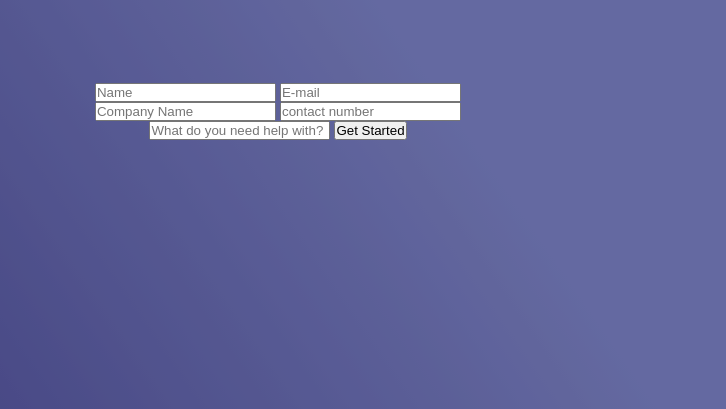
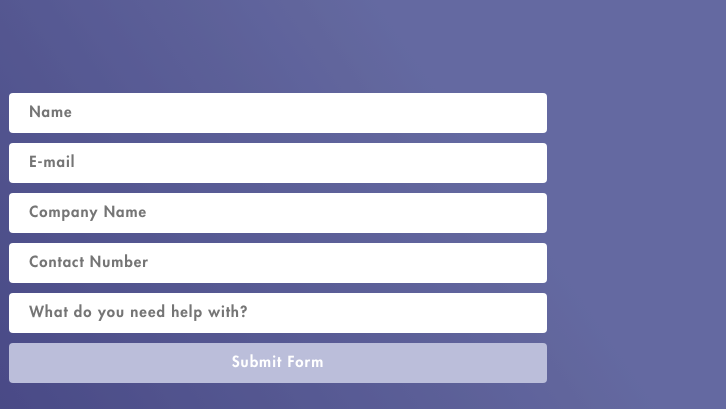
Before and after one commit to baimhanifkamil/B2B-Popup-Simplified, a plain HTML site: page index.html in a window 1280 px wide. Shown: the part 162-571 px from the top of the page, 554-1280 px from the left. Drawn offline with Linux system fonts and the light colour scheme; files whose address does not match are found by name; a web font is replaced by a local one.

Commit message:
Added Styles to form

```diff
--- a/css/style.css
+++ b/css/style.css
@@ -58,7 +58,9 @@ img.responsive {
   width: 70%;
   height: 100vh;
   margin-left: 30%;
-  overflow: hidden; }
+  overflow: hidden;
+}
+
 
      .main .input-area {
         height:55vh;
@@ -68,16 +70,30 @@ img.responsive {
         text-align: center;
         top:50%;margin-top:-200px;
         left:15%;
+         z-index:5;
 
         }
 
-            .input-name, .input-email,.input-company, .input-phone, .input-task, .form-submit{
+            .main .input-name, .main .input-email, .main .input-company, .main .input-phone, .main .input-task, .main .form-submit{
+
                 height:40px;
                 width: 100%;
                 border: 20px;
                 margin-top: 10px;
-                font-family:"Futura Std";
+                font-family:"FuturaStd-Heavy";
+                letter-spacing: 1px;
+                font-size: 15px;
+                padding-left: 20px;
+                border-radius: 4px;
+
             }
+
+            .main .form-submit{
+                color:white;
+                padding-left: 0px;
+                background:#BBBEDA;
+
+                }
 
 
 
--- a/index.html
+++ b/index.html
@@ -66,12 +66,12 @@
 
         <form action="https://formspree.io/isaac@supahands.com"
       method="POST">
-           <input type="text" name="name" placeholder="Name">
-           <input type="email"     name="_replyto"placeholder="E-mail">
-           <input type="text" name="Company Name"placeholder="Company Name">
-           <input type="text" name="contact number"placeholder="contact number">
-           <input type="text" name="What do you need help with?"placeholder="What do you need help with?">
-           <input type="submit" value="Get Started">
+           <input class="input-name" type="text" name="name" placeholder="Name">
+           <input class="input-email" type="email" name="_replyto"placeholder="E-mail">
+           <input class="input-company" class="input.name" type="text" name="Company Name"placeholder="Company Name">
+           <input class="input-phone" type="text" name="contact number"placeholder="Contact Number">
+           <input class="input-task" type="text" name="What do you need help with?"placeholder="What do you need help with?">
+           <input class="form-submit" type="submit" value="Submit Form">
            <input type="hidden" name="_next" value="//supahands2017.supahands.xyz" />
         </form>
 <!--
```
